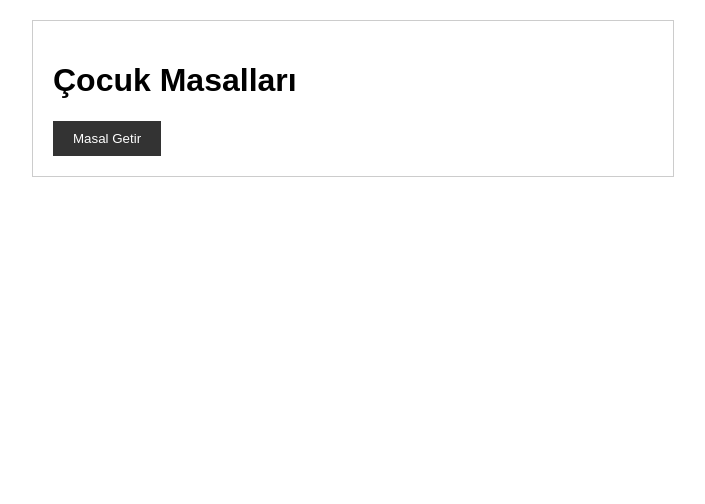
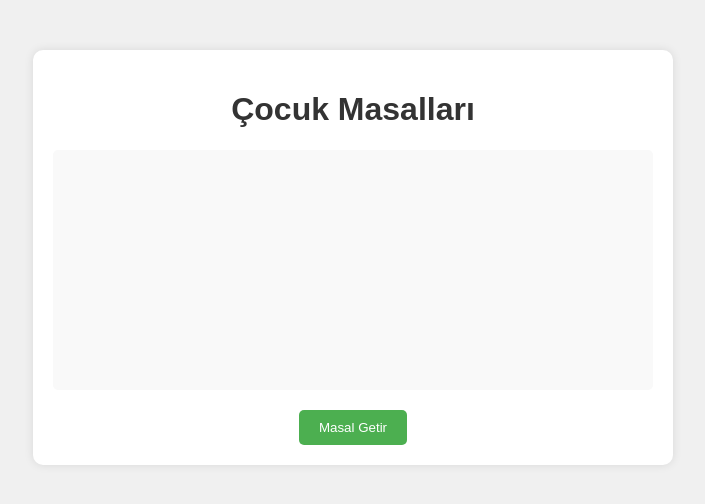
Before and after one commit to Yigitsayarr/mobileapp, a plain HTML site: page index.html in a window 1280 px wide. Shown: the whole page, without its empty margins (287-992 px from the left). Drawn offline with Linux system fonts and the light colour scheme.

Commit message:
Update styles.css

```diff
--- a/styles.css
+++ b/styles.css
@@ -1,45 +1,42 @@
 body {
     font-family: Arial, sans-serif;
-    margin: 0;
-    padding: 0;
-}
-
-header {
-    background-color: #333;
-    color: #fff;
-    padding: 20px;
-    text-align: center;
+    background-color: #f0f0f0;
 }
 
 .container {
     max-width: 600px;
-    margin: 20px auto;
+    margin: 50px auto;
     padding: 20px;
-    border: 1px solid #ccc;
+    background-color: #fff;
+    border-radius: 10px;
+    box-shadow: 0 0 10px rgba(0, 0, 0, 0.1);
 }
 
-form {
-    display: flex;
-    flex-direction: column;
+h1 {
+    text-align: center;
+    color: #333;
 }
 
-label {
-    margin-bottom: 10px;
-}
-
-input[type="text"] {
-    padding: 8px;
-    margin-bottom: 10px;
+#masal {
+    margin: 20px 0;
+    padding: 20px;
+    background-color: #f9f9f9;
+    border-radius: 5px;
+    min-height: 200px;
 }
 
 button {
+    display: block;
+    margin: 0 auto;
     padding: 10px 20px;
-    background-color: #333;
+    background-color: #4caf50;
     color: #fff;
     border: none;
+    border-radius: 5px;
     cursor: pointer;
+    transition: background-color 0.3s ease;
 }
 
 button:hover {
-    background-color: #555;
+    background-color: #45a049;
 }
```
